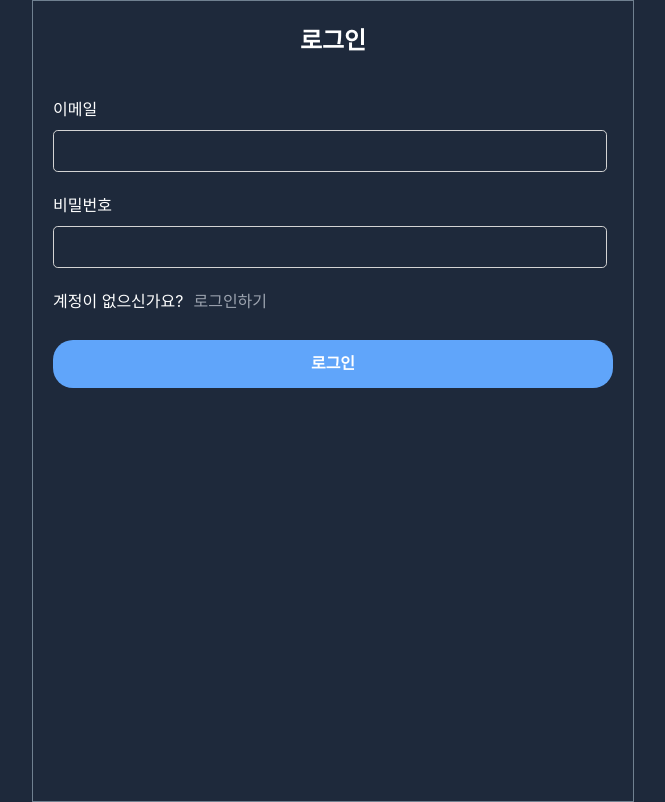
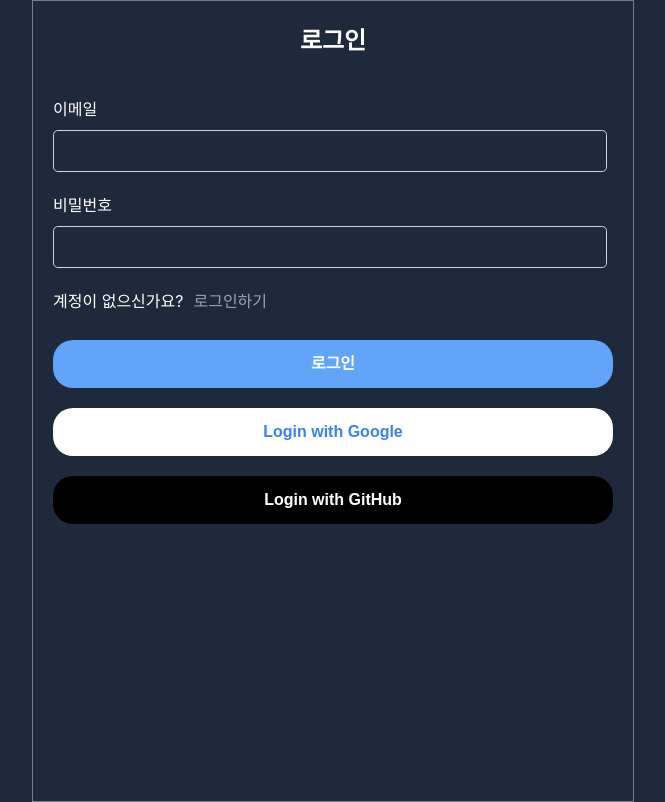
Before and after one commit to 5622lsk/my-sns, a React (Create React App) app: page /users/login in a window 1280 px wide. Shown: the whole page, without its empty margins (307-972 px from the left). Built offline with nearby package versions, Linux system fonts and the light colour scheme; no server answers.

Commit message:
feat: 소셜로그인 구글/깃허브 구현

```diff
--- a/src/components/users/LoginForm.tsx
+++ b/src/components/users/LoginForm.tsx
@@ -1,6 +1,6 @@
 import React, { useState } from 'react'
 import { Link, useNavigate } from 'react-router-dom'
-import { getAuth, signInWithEmailAndPassword } from "firebase/auth";
+import { getAuth, signInWithEmailAndPassword, createUserWithEmailAndPassword, signInWithPopup, GoogleAuthProvider, GithubAuthProvider } from "firebase/auth";
 import { app } from 'firebaseApp';
 import { toast } from 'react-toastify';
 
@@ -49,6 +49,36 @@ export default function LoginForm() {
         }
     };
 
+    const onClickSocialLogin = async (e: any) => {
+        const {
+          target: {name},
+    } = e;
+
+    let provider;
+    const auth = getAuth(app);
+
+    if (name === "google"){
+        provider = new GoogleAuthProvider();
+    }
+
+    if (name === "github"){
+        provider = new GithubAuthProvider();
+    }
+
+    await signInWithPopup(
+        auth,
+        provider as GithubAuthProvider | GoogleAuthProvider
+        )
+        .then((result) => {
+            console.log(result);
+            navigate("/");
+            toast.success("성공적으로 로그인 됐습니다.");
+        }).catch((error) => {
+            console.log(error);
+            const errorMessege = error?.message;
+            toast?.error(errorMessege);
+        })
+    };
   return (
     <form className='form form--lg' onSubmit={onSubmit}>
         <div className='form__title'>로그인</div>
@@ -95,6 +125,26 @@ export default function LoginForm() {
             로그인
             </button>
         </div>
+        <div className='form__block'>
+            <button
+              type="button"
+              name='google'
+              className='form__btn--google'
+              onClick={onClickSocialLogin}
+            >
+            Login with Google
+            </button>
+        </div>
+        <div className='form__block'>
+            <button
+              type="button"
+              name='github'
+              className='form__btn--github'
+              onClick={onClickSocialLogin}
+            >
+            Login with GitHub
+            </button>
+        </div>
     </form>
   )
 }
--- a/src/components/users/SignupForm.tsx
+++ b/src/components/users/SignupForm.tsx
@@ -1,6 +1,6 @@
 import React, { useState } from 'react'
 import { Link, useNavigate } from 'react-router-dom'
-import { getAuth, createUserWithEmailAndPassword } from "firebase/auth";
+import { getAuth, createUserWithEmailAndPassword, signInWithPopup, GoogleAuthProvider, GithubAuthProvider } from "firebase/auth";
 import { app } from 'firebaseApp';
 import { toast } from 'react-toastify';
 
@@ -18,7 +18,7 @@ export default function SignupForm() {
             const auth = getAuth(app);
             await createUserWithEmailAndPassword(auth, email, password);
             navigate("/");
-            toast.success("회원가입이 완료됐습니다.")
+            toast.success("성공적으로 회원가입이 완료됐습니다.")
         } catch (error: any){
             toast.error(error?.code);
         };
@@ -54,12 +54,43 @@ export default function SignupForm() {
 
             if(value?.length < 8){
                 setError("비밀번호는 8자리 이상 입략해주세요.");
-            } else if (value !== passwordConfirmation){
+            } else if (value !== password){
                 setError("비밀번호와 비밀번호 확인값이 다릅니다.")
             } else {
                 setError("");
             }
         }
+    };
+
+    const onClickSocialLogin = async (e: any) => {
+        const {
+          target: {name},
+    } = e;
+
+    let provider;
+    const auth = getAuth(app);
+
+    if (name === "google"){
+        provider = new GoogleAuthProvider();
+    }
+
+    if (name === "github"){
+        provider = new GithubAuthProvider();
+    }
+
+    await signInWithPopup(
+        auth,
+        provider as GithubAuthProvider | GoogleAuthProvider
+        )
+        .then((result) => {
+            console.log(result);
+            navigate("/");
+            toast.success("로그인 됐습니다.");
+        }).catch((error) => {
+            console.log(error);
+            const errorMessege = error?.message;
+            toast?.error(errorMessege);
+        });
     };
 
   return (
@@ -79,7 +110,7 @@ export default function SignupForm() {
         <div className='form__block'>
             <label htmlFor="password">비밀번호</label>
             <input
-              type="text"
+              type="password"
               name="password"
               id="password"
               value={password}
@@ -90,7 +121,7 @@ export default function SignupForm() {
         <div className='form__block'>
             <label htmlFor="password_confirmation">비밀번호 확인</label>
             <input
-              type="text"
+              type="password"
               name="password_confirmation"
               id="password_confirmation"
               value={passwordConfirmation}
@@ -119,6 +150,26 @@ export default function SignupForm() {
             회원가입
             </button>
         </div>
+        <div className='form__block'>
+            <button
+              type="button"
+              name='google'
+              className='form__btn--google'
+              onClick={onClickSocialLogin}
+            >
+            Sign up with Google
+            </button>
+        </div>
+        <div className='form__block'>
+            <button
+              type="button"
+              name='github'
+              className='form__btn--github'
+              onClick={onClickSocialLogin}
+            >
+            Sign up with GitHub
+            </button>
+        </div>
     </form>
   )
 }
--- a/src/index.scss
+++ b/src/index.scss
@@ -320,4 +320,25 @@ body {
   &__error {
     color: red;
   }
+
+  &__btn--google {
+    @extend .form__btn--submit;
+    background-color: $white;
+    color: $activeBorder;
+
+    &:hover{
+      background-color: $primaryColor;
+      color: $white;
+    }
+  }
+  &__btn--github {
+    @extend .form__btn--submit;
+    background-color: black;
+    color: $white;
+
+    &:hover{
+      background-color: $activeBg;
+      color: $white;
+    }
+  }
 }
```
